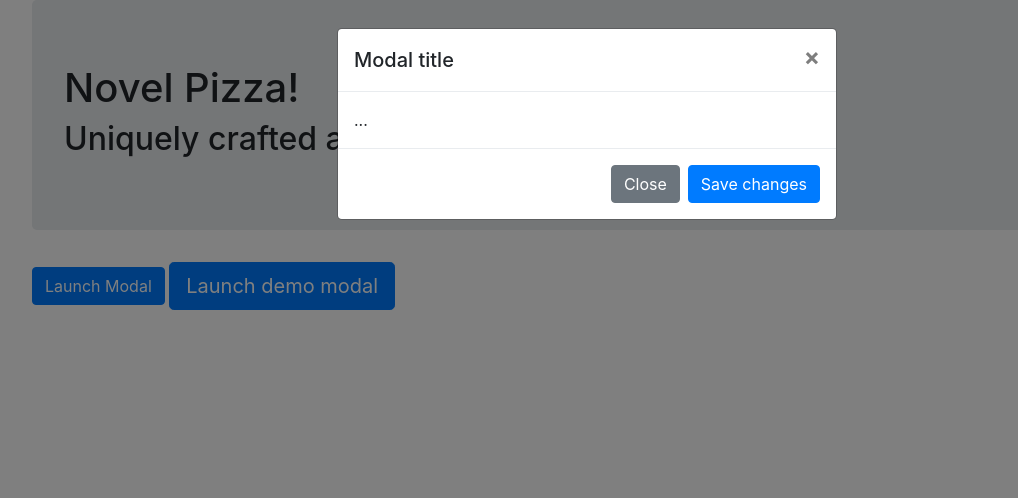
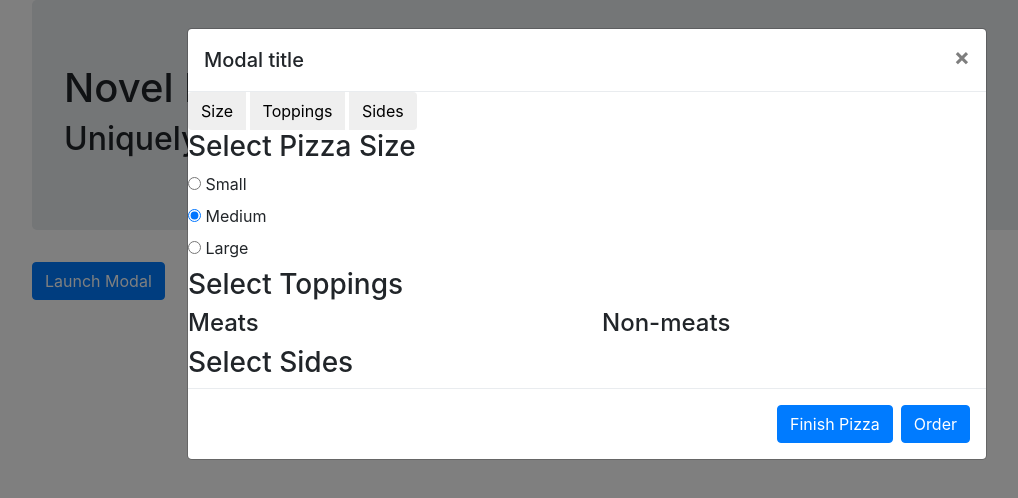
Before and after one commit to HyungNLee/pizza-website, a plain HTML site: page index.html in a window 1280 px wide. Both pictures are taken after a click on the button "Launch Modal". Shown: the whole page, without its empty margins (53-1071 px from the left). Drawn offline with Linux system fonts and the light colour scheme.

Commit message:
Add divs inside modal. Add radio buttons for size options.

```diff
--- a/css/styles.css
+++ b/css/styles.css
@@ -0,0 +1,3 @@
+.btn-group {
+  display: block;
+}
--- a/index.html
+++ b/index.html
@@ -18,36 +18,11 @@
       <!-- Div class for main page body -->
       <div class="mainpage-body">
         <button class="btn btn-primary" id="pizzaModalButton" type="button" data-toggle="modal" data-target="#pizzaOrderModal">Launch Modal</button>
-
-        <!-- Sample Modal Test -->
-        <button type="button" class="btn btn-primary btn-lg" data-toggle="modal" data-target="#myModal">
-          Launch demo modal
-        </button>
-
-      </div>
-
-      <!-- Modal -->
-      <div class="modal fade" id="myModal" tabindex="-1" role="dialog" aria-labelledby="myModalLabel" aria-hidden="true">
-        <div class="modal-dialog">
-          <div class="modal-content">
-            <div class="modal-header">
-              <button type="button" class="close" data-dismiss="modal"><span aria-hidden="true">&times;</span><span class="sr-only">Close</span></button>
-              <h4 class="modal-title" id="myModalLabel">Modal title</h4>
-            </div>
-            <div class="modal-body">
-              ...
-            </div>
-            <div class="modal-footer">
-              <button type="button" class="btn btn-default" data-dismiss="modal">Close</button>
-              <button type="button" class="btn btn-primary">Save changes</button>
-            </div>
-          </div>
-        </div>
       </div>
 
       <!-- Div for order modal popup -->
       <div class="modal fade" id="pizzaOrderModal" tabindex="-1" role="dialog" aria-labelledby="pizzaOrderModal" aria-hidden="true">
-        <div class="modal-dialog" role="document">
+        <div class="modal-dialog modal-lg" role="document">
           <div class="modal-content">
             <div class="modal-header">
               <h5 class="modal-title" id="exampleModalLabel">Modal title</h5>
@@ -55,12 +30,49 @@
                   <span aria-hidden="true">&times;</span>
                 </button>
             </div>
-            <div class="modal-body">
-              ...
+            <div class="btn-group" role="group" aria-label="...">
+              <button type="button" id="sizeMenu" class="btn btn-default">Size</button>
+              <button type="button" id="toppingMenu" class="btn btn-default">Toppings</button>
+              <button type="button" id="sidesMenu" class="btn btn-default">Sides</button>
+            </div>
+            <div class="size-page">
+              <h3>Select Pizza Size</h3>
+              <div class="radio">
+                <label>
+                  <input type="radio" name="size" value="small">
+                  Small
+                </label>
+              </div>
+              <div class="radio">
+                <label>
+                  <input type="radio" name="size" value="medium" checked>
+                  Medium
+                </label>
+              </div>
+              <div class="radio">
+                <label>
+                  <input type="radio" name="size" value="large">
+                  Large
+                </label>
+              </div>
+            </div>
+            <div class="toppings-page">
+              <h3>Select Toppings</h3>
+              <div class="row">
+                <div class="col">
+                  <h4>Meats</h4>
+                </div>
+                <div class="col">
+                  <h4>Non-meats</h4>
+                </div>
+              </div>
+            </div>
+            <div class="sides-page">
+              <h3>Select Sides</h3>
             </div>
             <div class="modal-footer">
-              <button type="button" class="btn btn-secondary" data-dismiss="modal">Close</button>
-              <button type="button" class="btn btn-primary">Save changes</button>
+              <button type="button" id="pizzaFinish" class="btn btn-primary">Finish Pizza</button>
+              <button type="submit" id="orderPizza" class="btn btn-primary">Order</button>
             </div>
           </div>
         </div>
--- a/js/scripts.js
+++ b/js/scripts.js
@@ -1,7 +1,24 @@
+//Back-end
+//Pizza Constructor
+function Pizza() {
+  this.size = [];
+  this.toppings = [];
+  this.sides = [];
+  this.orderNumber = "";
+  this.customerName = "";
+}
+
+//Function to calculate pizza cost
+Pizza.prototype.calculateCost = function() {
+  //add formula to calculate cost of pizza
+}
+
+Pizza.prototype.confirmationNumber = function() {
+  //add formula to randomly generate a number.
+}
+
+//User Interface
 $(document).ready(function() {
-  $("#pizzaModalButton").click(function() {
-    alert("Hi");
-    $("#pizzaOrderModal").show();
-  })
+
 
 })
```
